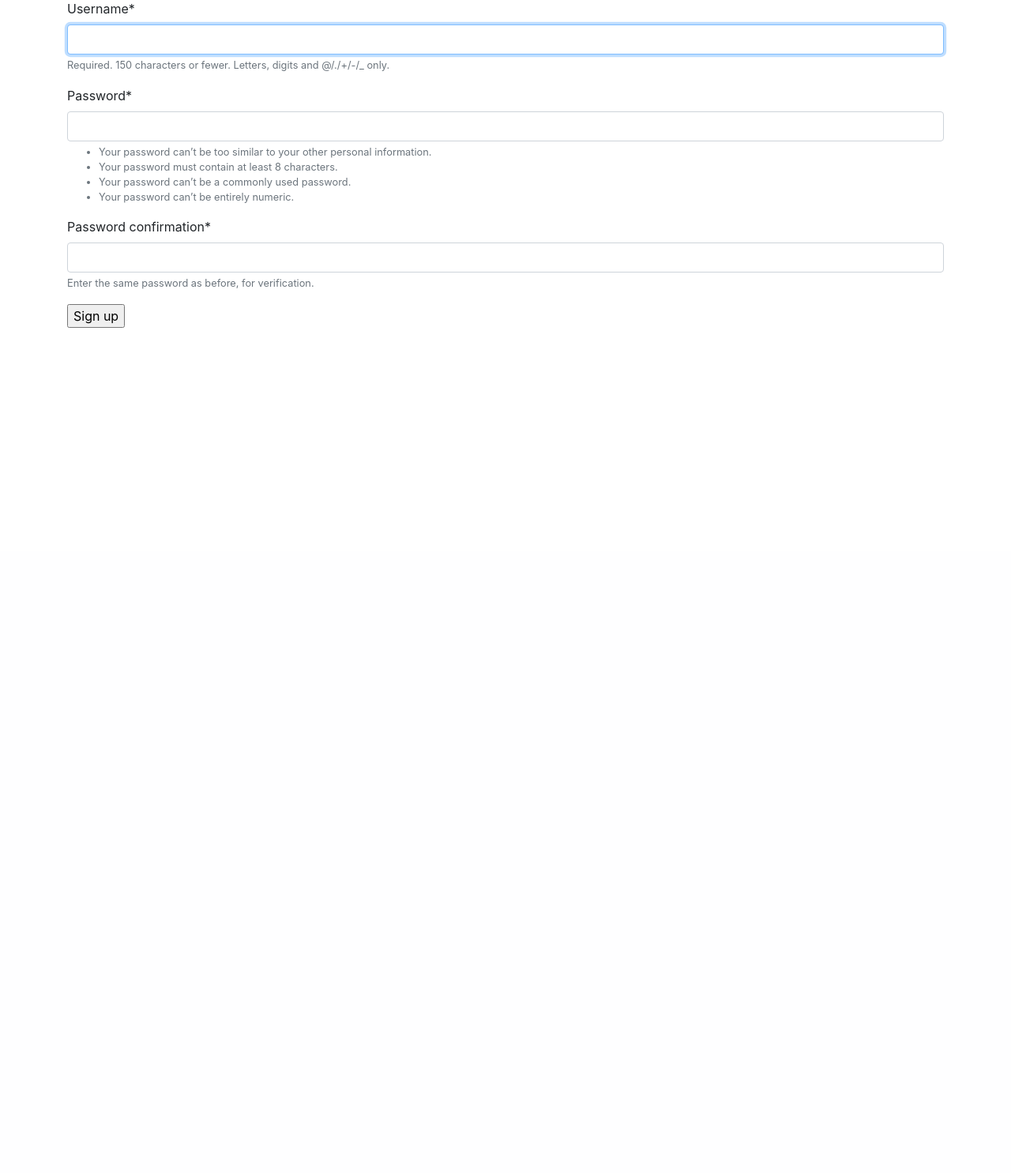
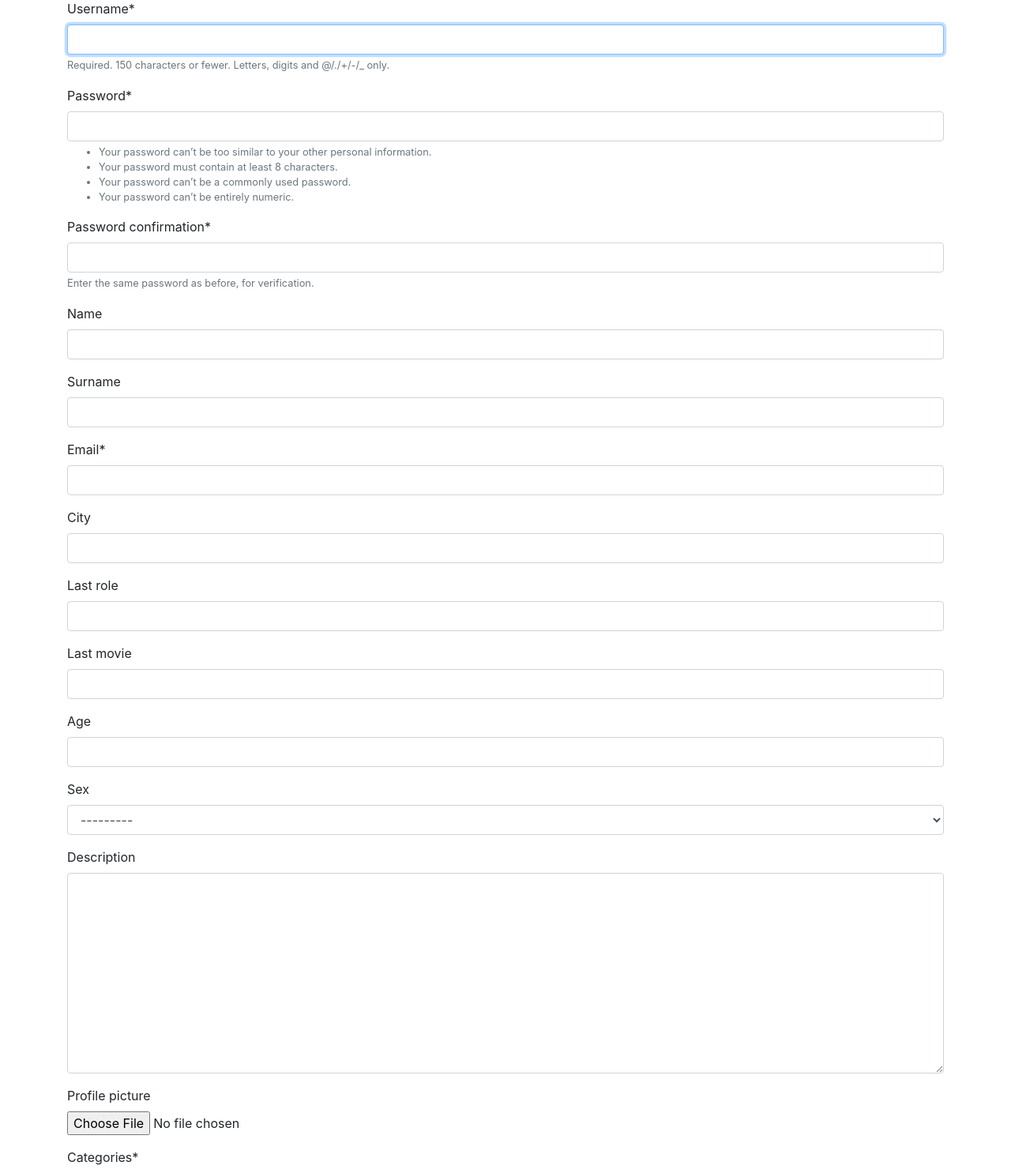
Before and after one commit to Strzechowski/ActorCareers, a Django app: page /accounts/signup/ in a window 1280 px wide. Shown: the part 103-1588 px from the top of the page at 79% size. Before the commit the page ends 518 px from the top, so only its background shows below. Run offline with Django 3.2, Linux system fonts and the light colour scheme; data that the repository does not hold is empty; some libraries are stand-ins or nearby versions.

Commit message:
user_signup: signup creates actor relation
When signing up user automatically fills actor fields now.
So he does not need to edit profile immediately after the creation.

```diff
--- a/accounts/templates/signup.html
+++ b/accounts/templates/signup.html
@@ -4,9 +4,10 @@
 
 {% block page_content %}
   <h2>Sign up</h2>
-  <form method="post">
+  <form method="post" enctype="multipart/form-data">
     {% csrf_token %}
     {{ form|crispy }}
+    {{ actor_form|crispy }}
     <input type="submit" value="Sign up" />
   </form>
 {% endblock %}
--- a/accounts/views.py
+++ b/accounts/views.py
@@ -4,6 +4,7 @@ from django.urls import reverse_lazy
 from django.views import generic
 from django.shortcuts import render, redirect
 from praca_inzynierska.models import Actor
+from praca_inzynierska.forms import ActorForm
 
 '''
 class SignUp(generic.CreateView):
@@ -18,15 +19,42 @@ def profile(request):
 def signup(request):
     if request.method == 'POST':
         form = UserCreationForm(request.POST)
-        if form.is_valid():
+        actor_form = ActorForm(request.POST, request.FILES)
+        if form.is_valid() and actor_form.is_valid():
             form.save()
             username = form.cleaned_data.get('username')
             raw_password = form.cleaned_data.get('password1')
             user = authenticate(username=username, password=raw_password)
             login(request, user)
-            actor = Actor(user = user)
+
+            # actor creation
+            actor = Actor(user=user)
+            actor.save()
+            actor.name = actor_form.cleaned_data.get('name')
+            actor.surname = actor_form.cleaned_data.get('surname')
+            actor.age = actor_form.cleaned_data.get('age')
+            actor.sex = actor_form.cleaned_data.get('sex')
+            actor.email = actor_form.cleaned_data.get('email')
+
+            if actor.email:
+                user.email = actor.email
+                user.save()
+            actor.city = actor_form.cleaned_data.get('city')
+            actor.last_role = actor_form.cleaned_data.get('last_role')
+            actor.last_movie = actor_form.cleaned_data.get('last_movie')
+            actor.description = actor_form.cleaned_data.get('description')
+            picture = request.FILES.get('profile_picture', None)
+            if picture is not None:
+                actor.profile_picture = picture
+
+            # categories need separete hangling
+            categories_from_form = actor_form.cleaned_data.get('categories')
+            for category in categories_from_form:
+                actor.categories.add(category)
+
             actor.save()
             return redirect('/praca_inzynierska/profile/' + str(user.actor.pk))
     else:
         form = UserCreationForm()
-    return render(request, 'signup.html', {'form': form})
+        actor_form = ActorForm()
+    return render(request, 'signup.html', {'form': form, 'actor_form': actor_form})
--- a/praca_inzynierska/models.py
+++ b/praca_inzynierska/models.py
@@ -44,7 +44,7 @@ class Actor(models.Model):
     user = models.OneToOneField(User, on_delete=models.CASCADE)
     name = models.CharField(max_length = 100, blank=True, null=True)
     surname = models.CharField(max_length = 100, blank=True, null=True)
-    email = models.EmailField(blank=True, null=True)
+    email = models.EmailField()
     city = models.CharField(max_length = 100, blank=True, null=True)
     last_role = models.CharField(max_length = 100, blank=True, null=True)
     last_movie = models.CharField(max_length = 100, blank=True, null=True)
```
